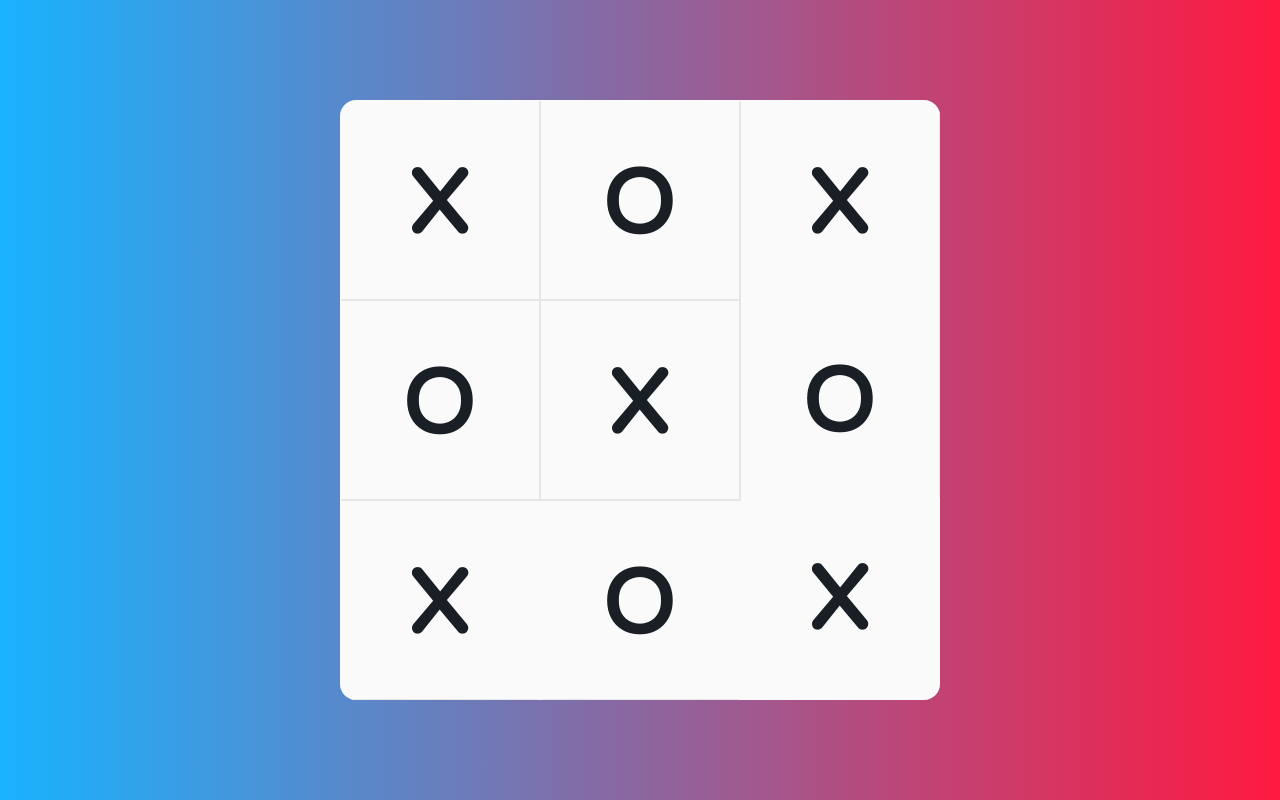
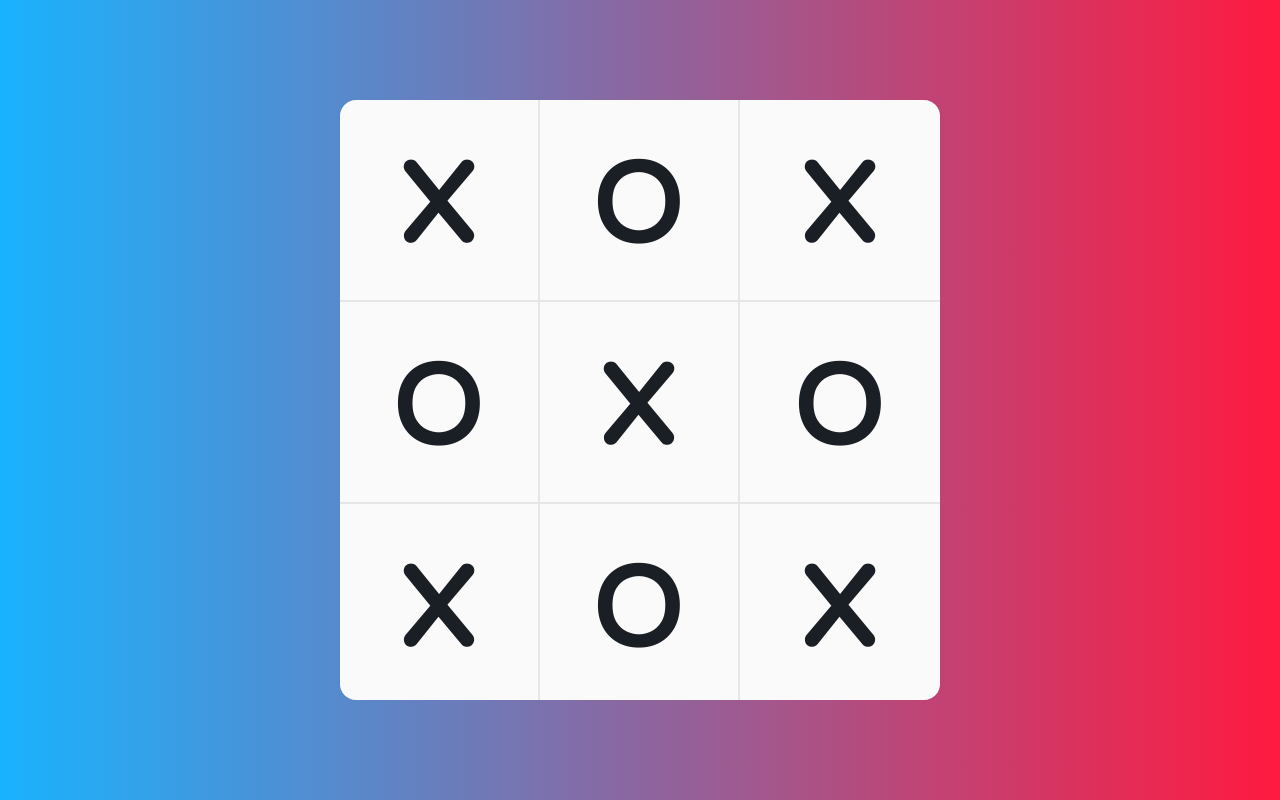
Before and after one commit to heppiex/pirpleJsCourse, a plain HTML site: page events/index.html in a window 1280 px wide. Drawn offline with Linux system fonts and the light colour scheme.

Commit message:
remade design with grid

```diff
--- a/events/css/game.css
+++ b/events/css/game.css
@@ -1,4 +1,4 @@
-main {
+.game {
   width: 600px;
   height: 600px;
   border-radius: 1em;
@@ -7,20 +7,15 @@ main {
   overflow: hidden;
 }
 
-.game {
-  display: flex;
-  flex-wrap: wrap;
+.row {
+  display: grid;
+  grid-template-columns: repeat(auto-fit, 200px);
 }
 
 .box {
-  position: relative;
-  top: 1px;
-  right: -1px;
-  font-size: 128px;
-  line-height: 184px;
-  height: 198px;
-  width: 198px;
+  font-size: 160px;
   margin: 0;
+  height: 200px;
   cursor: pointer;
 }
 
```
